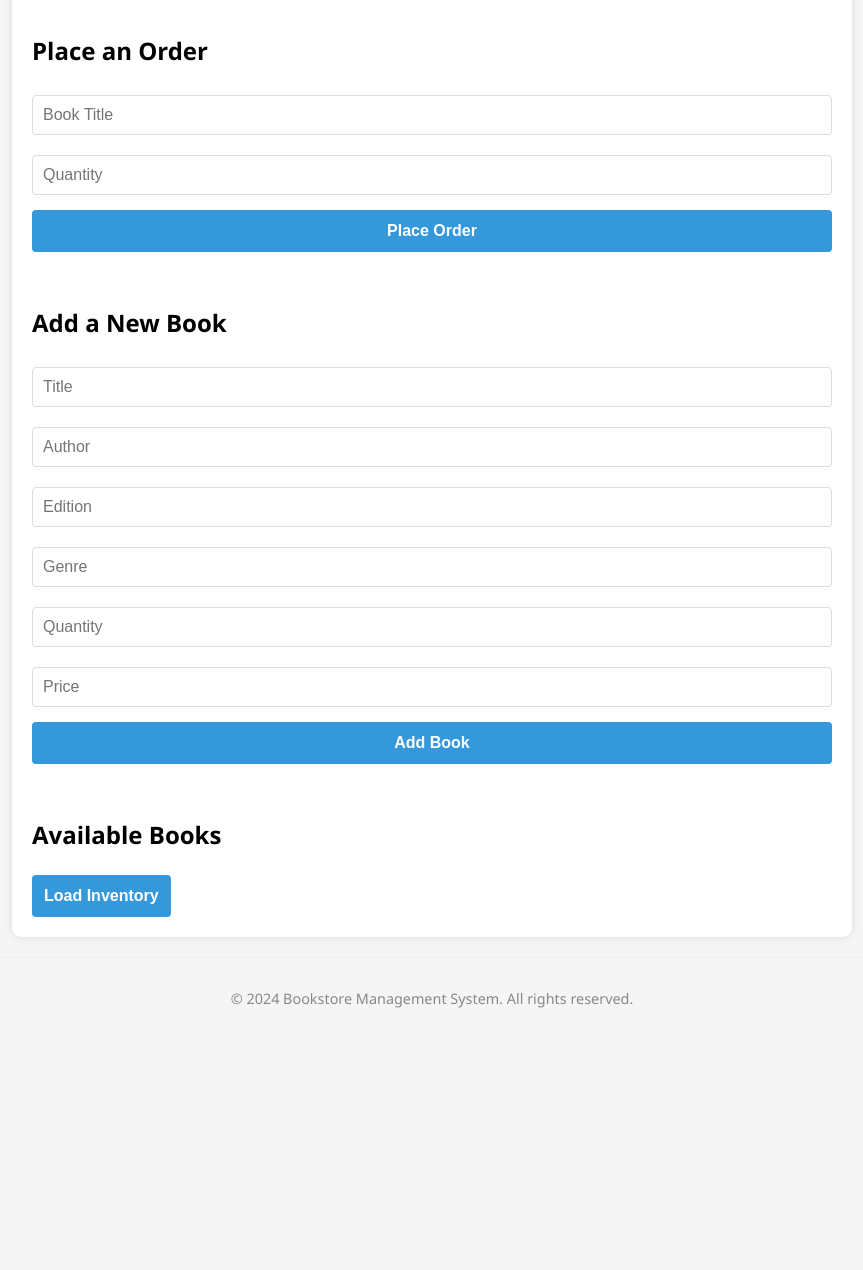
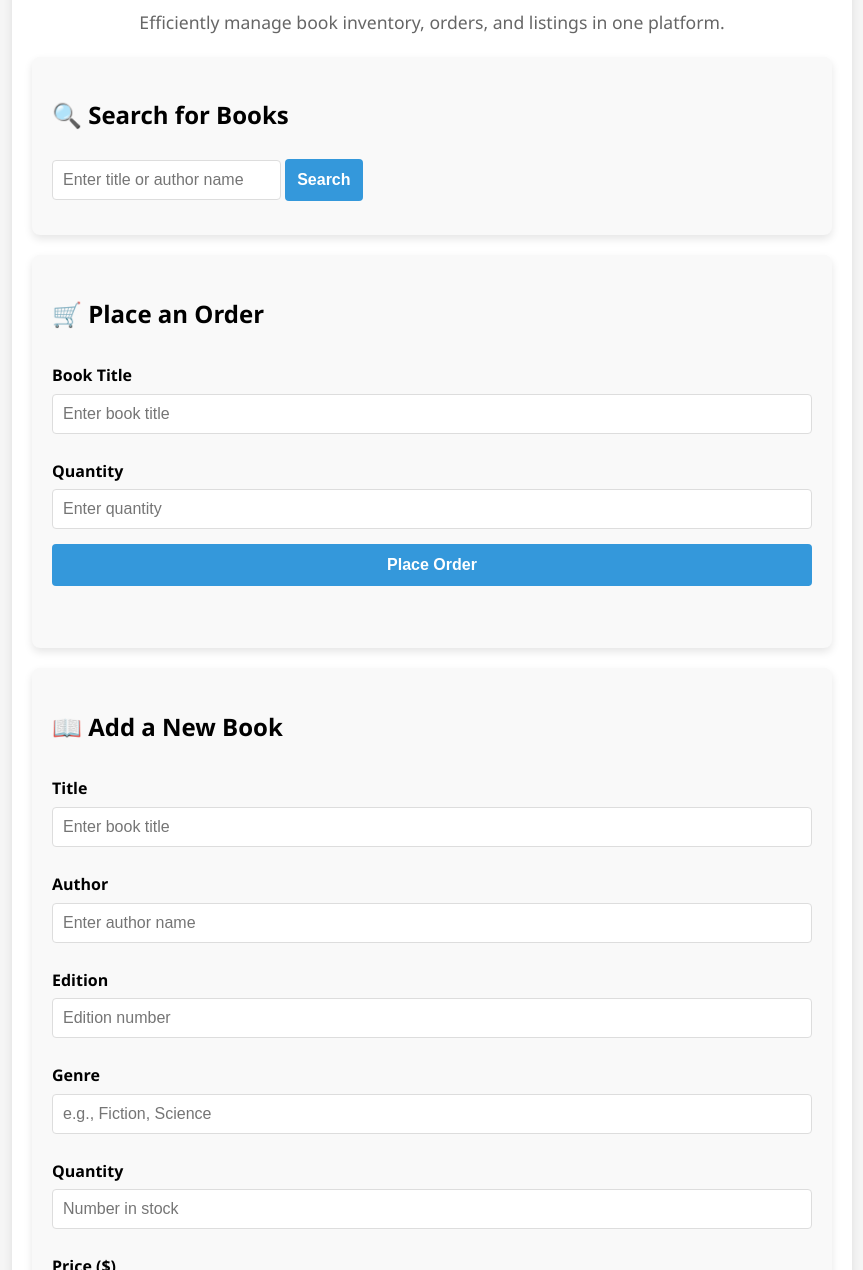
Before and after one commit to ynegron518/BookstoreManagementSystem, a plain HTML site: page public/index.html in a window 1280 px wide. Shown: the part 182-1452 px from the top of the page, without its empty margins (208-1071 px from the left). Before the commit the page ends 1222 px from the top, so only its background shows below. Drawn offline with Linux system fonts and the light colour scheme; files that its build step writes are made by us from their sources; files whose address does not match are found by name.

Commit message:
Update index.html

```diff
--- a/public/index.html
+++ b/public/index.html
@@ -1,53 +1,82 @@
-<!DOCTYPE html>
+<<!DOCTYPE html>
 <html lang="en">
 <head>
     <meta charset="UTF-8">
     <meta name="viewport" content="width=device-width, initial-scale=1.0">
     <title>Bookstore Management System</title>
     <link rel="stylesheet" href="style.css">
+    <link rel="icon" href="favicon.ico" type="image/x-icon">
 </head>
 <body>
     <div class="container">
-        <h1>Bookstore Management System</h1>
+        <header>
+            <h1>📚 Bookstore Management System</h1>
+            <h3>Project by BookNooK by CTU Group 4</h3>
+            <p>Efficiently manage book inventory, orders, and listings in one platform.</p>
+        </header>
 
         <!-- Search Section -->
-        <div class="search-section">
-            <input type="text" id="searchInput" placeholder="Search books...">
+        <section class="search-section card">
+            <h2>🔍 Search for Books</h2>
+            <div class="search-bar">
+                <input type="text" id="searchInput" placeholder="Enter title or author name">
                 <button onclick="searchBooks()">Search</button>
             </div>
+            <div id="searchResults"></div>
+        </section>
 
         <!-- Order Book Section -->
-        <form class="order-form" onsubmit="placeOrder(event)">
-            <h2>Place an Order</h2>
-            <input type="text" id="orderTitle" placeholder="Book Title" required>
-            <input type="number" id="orderQuantity" placeholder="Quantity" required min="1">
+        <section class="order-form card">
+            <h2>🛒 Place an Order</h2>
+            <form onsubmit="placeOrder(event)">
+                <label for="orderTitle">Book Title</label>
+                <input type="text" id="orderTitle" placeholder="Enter book title" required>
+
+                <label for="orderQuantity">Quantity</label>
+                <input type="number" id="orderQuantity" placeholder="Enter quantity" required min="1">
+
                 <button type="submit">Place Order</button>
-            <p id="orderStatus"></p>
+                <p id="orderStatus" class="status-message"></p>
             </form>
+        </section>
 
-        <!-- Add Book Section (Employee Only) -->
-        <form class="add-book-form" onsubmit="addBook(event)">
-            <h2>Add a New Book</h2>
-            <input type="text" id="bookTitle" placeholder="Title" required>
-            <input type="text" id="bookAuthor" placeholder="Author" required>
-            <input type="number" id="bookEdition" placeholder="Edition" required>
-            <input type="text" id="bookGenre" placeholder="Genre" required>
-            <input type="number" id="bookQuantity" placeholder="Quantity" required min="0">
-            <input type="number" id="bookPrice" placeholder="Price" step="0.01" required min="0">
+        <!-- Add Book Section -->
+        <section class="add-book-form card">
+            <h2>📖 Add a New Book</h2>
+            <form onsubmit="addBook(event)">
+                <label for="bookTitle">Title</label>
+                <input type="text" id="bookTitle" placeholder="Enter book title" required>
+
+                <label for="bookAuthor">Author</label>
+                <input type="text" id="bookAuthor" placeholder="Enter author name" required>
+
+                <label for="bookEdition">Edition</label>
+                <input type="number" id="bookEdition" placeholder="Edition number" required min="1">
+
+                <label for="bookGenre">Genre</label>
+                <input type="text" id="bookGenre" placeholder="e.g., Fiction, Science" required>
+
+                <label for="bookQuantity">Quantity</label>
+                <input type="number" id="bookQuantity" placeholder="Number in stock" required min="0">
+
+                <label for="bookPrice">Price ($)</label>
+                <input type="number" id="bookPrice" placeholder="Price per unit" step="0.01" required min="0">
+
                 <button type="submit">Add Book</button>
-            <p id="addBookStatus"></p>
+                <p id="addBookStatus" class="status-message"></p>
             </form>
+        </section>
 
         <!-- Display Inventory Section -->
-        <div class="book-list">
-            <h2>Available Books</h2>
+        <section class="inventory-section card">
+            <h2>📚 Available Books</h2>
             <button onclick="loadInventory()">Load Inventory</button>
-            <div id="inventoryList"></div>
-        </div>
+            <div id="inventoryList" class="inventory-list"></div>
+        </section>
     </div>
 
     <footer>
-        <p>© 2024 Bookstore Management System. All rights reserved.</p>
+        <p>© 2024 BookNooK by CTU Group 4. All rights reserved.</p>
     </footer>
 
     <script src="script.js"></script>
```
Lines whose indentation alone changed are shown as unchanged.
